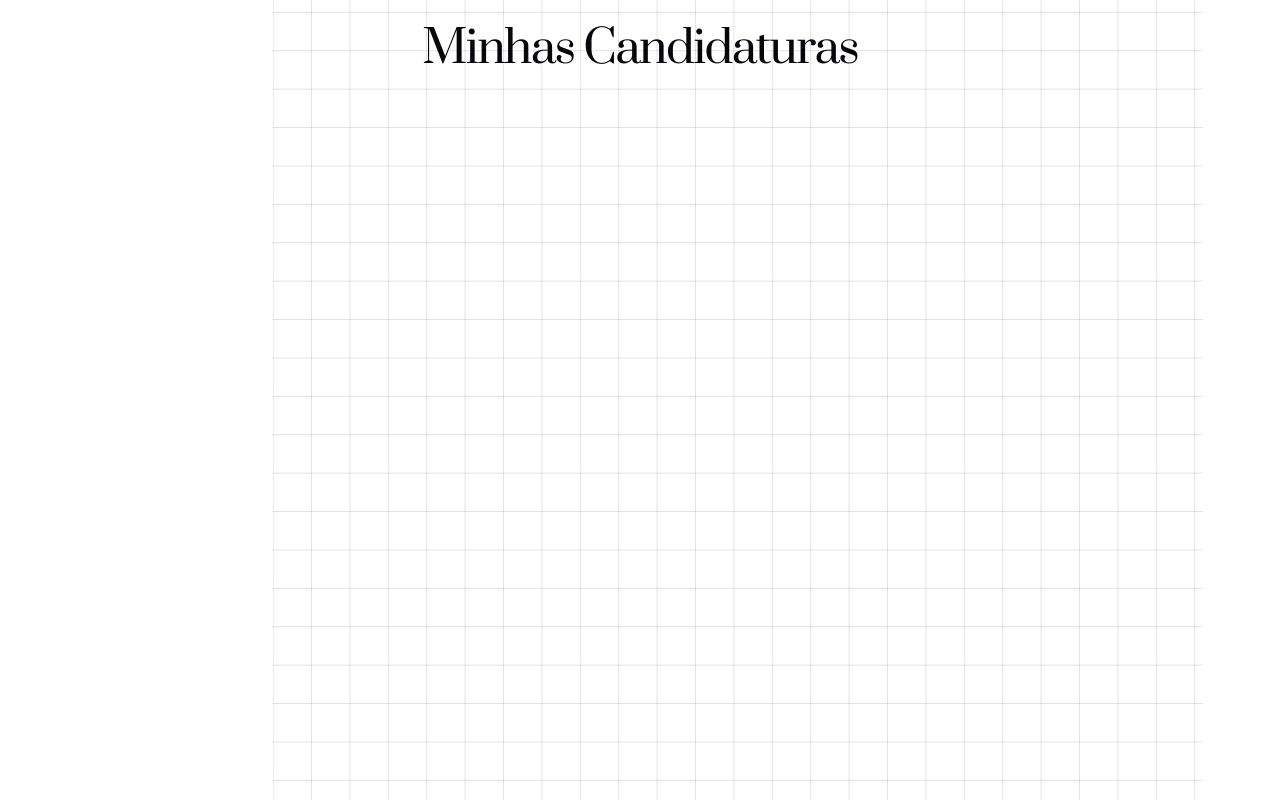
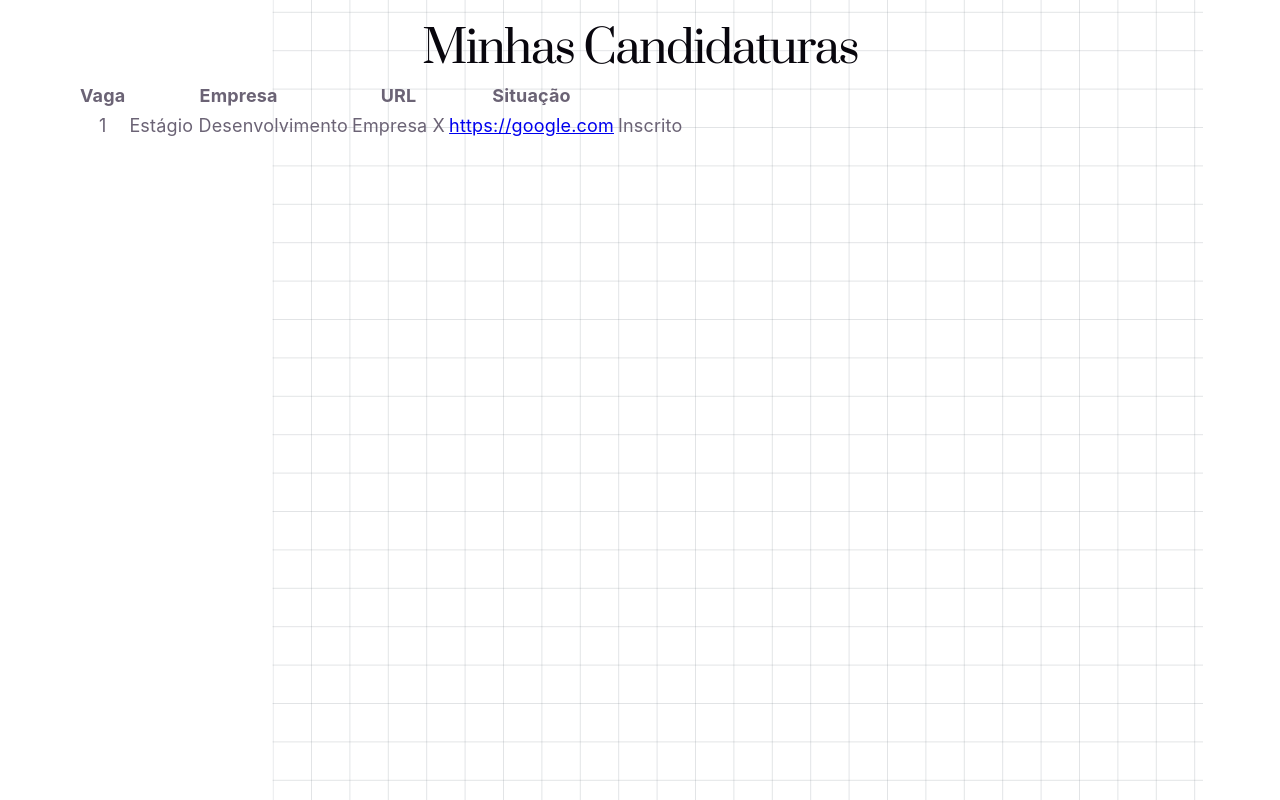
Before and after one commit to Laura-Sangalli/gerenciador-de-candidaturas, a React (Vite) app in the folder frontend/: page /jobs in a window 1280 px wide. Built offline with nearby package versions, Linux system fonts and the light colour scheme.

Commit message:
feat: implement an inicial static version of table

```diff
--- /dev/null
+++ b/frontend/src/components/JobTable.tsx
@@ -0,0 +1,40 @@
+import  type { Job } from "../types/Job";
+import '../index.css'
+
+interface JobTableProps{
+    jobs: Job[];
+}
+
+function JobTable({ jobs }: JobTableProps){
+        return(
+            <table>
+                <thead>
+                    <tr>
+                        <th>Vaga</th>
+                        <th>Empresa</th>
+                        <th>URL</th>
+                        <th>Situação</th>
+                    </tr>
+                </thead>
+
+                <tbody>
+                    {
+                        jobs.map((job)=>(
+                            <tr key={job.id}>
+                                <td>{job.id}</td>
+                                <td>{job.title}</td>
+                                <td>{job.company}</td>
+                                <td><a href="{job.url}">{job.url}</a></td>
+                                <td>{job.situacao}</td>
+                            </tr>
+                        )
+
+                        )
+                    }
+                </tbody>
+
+            </table>
+        );
+}
+
+export default JobTable;
--- a/frontend/src/pages/Jobs.tsx
+++ b/frontend/src/pages/Jobs.tsx
@@ -1,6 +1,27 @@
+import JobTable from "../components/JobTable";
+import type { Job } from "../types/Job";
+import '../index.css'
+
+
 function Jobs(){
+
+        const vagas: Job[] = [
+        {
+            id: 1,
+            title: "Estágio Desenvolvimento",
+            company: "Empresa X",
+            url: "https://google.com",
+            situacao: "Inscrito"
+        }
+    ];
+
+
     return(
-        <h1 className="title">Minhas Candidaturas</h1>
+        <div>
+            <h1 className="title">Minhas Candidaturas</h1>
+
+            <JobTable jobs={vagas}/>
+        </div>
     );
 }
 
```
